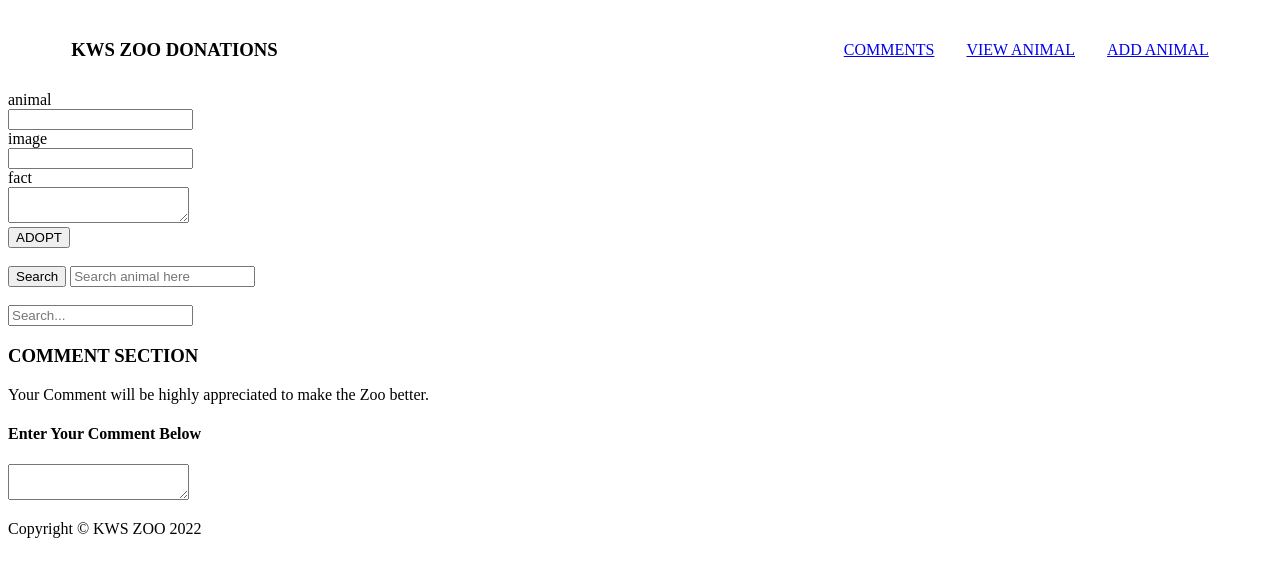
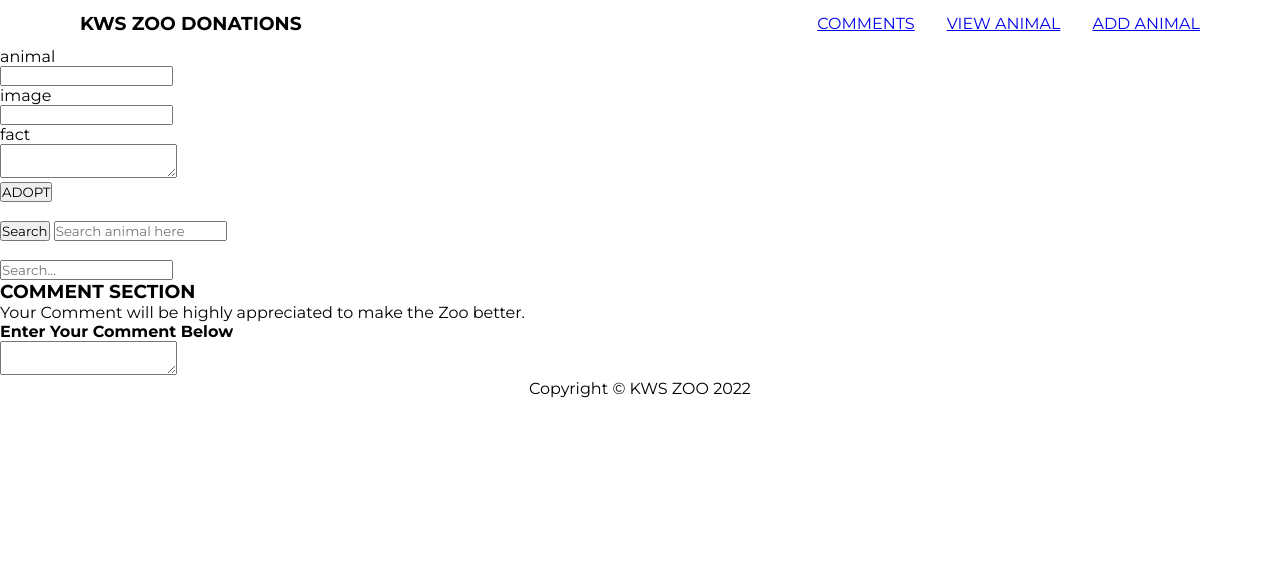
Before and after one commit to EvalyneMueke/Zoo_Donations, a plain HTML site: page donation.html in a window 1280 px wide. Drawn offline with Linux system fonts and the light colour scheme; no server answers.

Commit message:
Added Universal colors

```diff
--- a/style.css
+++ b/style.css
@@ -1,3 +1,31 @@
+:root {
+    --colorone: #004B23;
+    --colorTwo: #006400;
+    --colorThree: #007200;
+    --colorFour: #008000;
+    --colorFive: #38B000;
+    --colorSix: #70E000;
+    --colorSeven: #9EF01A;
+    --colorEight:#CCFF33;
+  }
+
+
+
+
+
+
+
+/* universal styles */
+* {
+    padding: 0;
+    margin: 0;
+    box-sizing: border-box;
+    font-family: 'Montserrat', sans-serif;
+
+
+}
+
+
 /* Nav bar */
 .flex {
     display: flex;
@@ -21,3 +49,24 @@
 .mx-auto {
     margin: 0 auto;
 }
+
+
+
+
+
+
+/* Footer */
+.text-center {
+    text-align: center;
+  }
+.card{
+    background-color:var();
+    padding: 100px;
+}
+.content{
+
+    padding: 20px;
+
+    width: 60%;
+
+}
```
